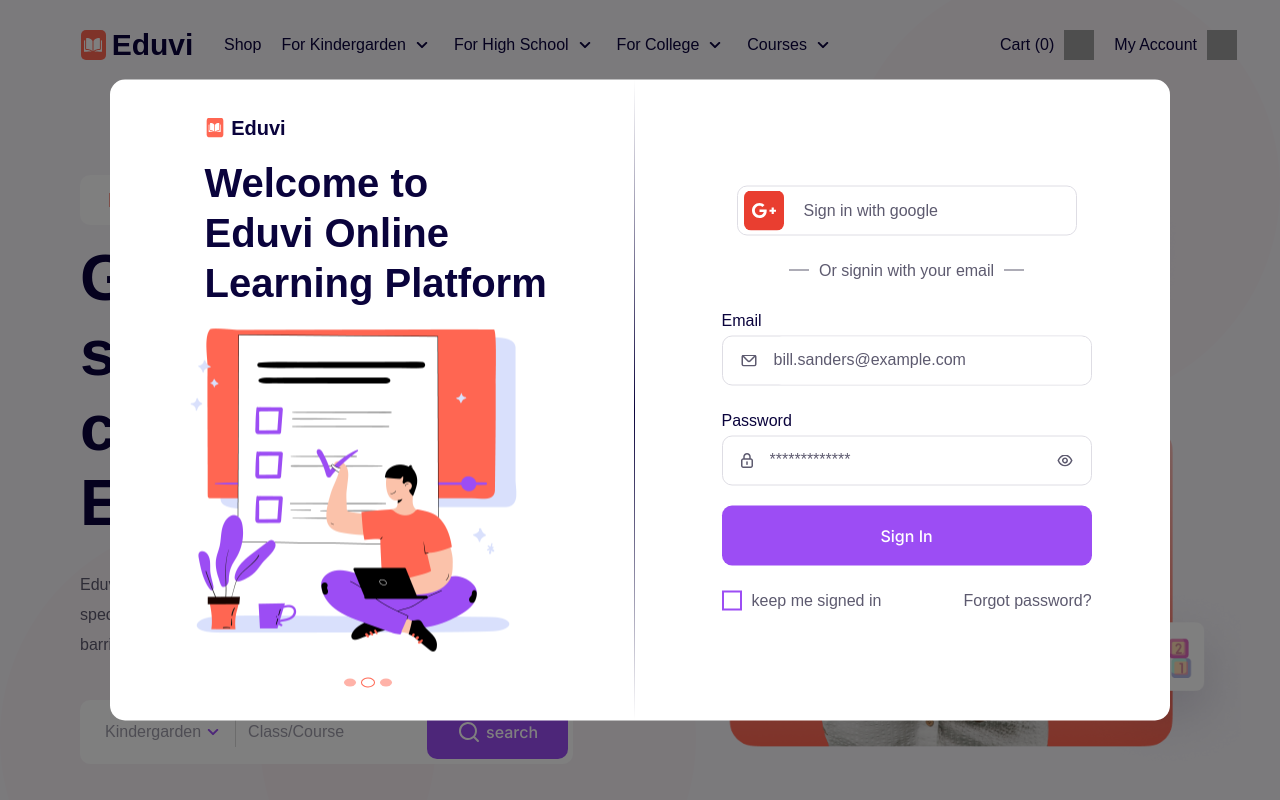
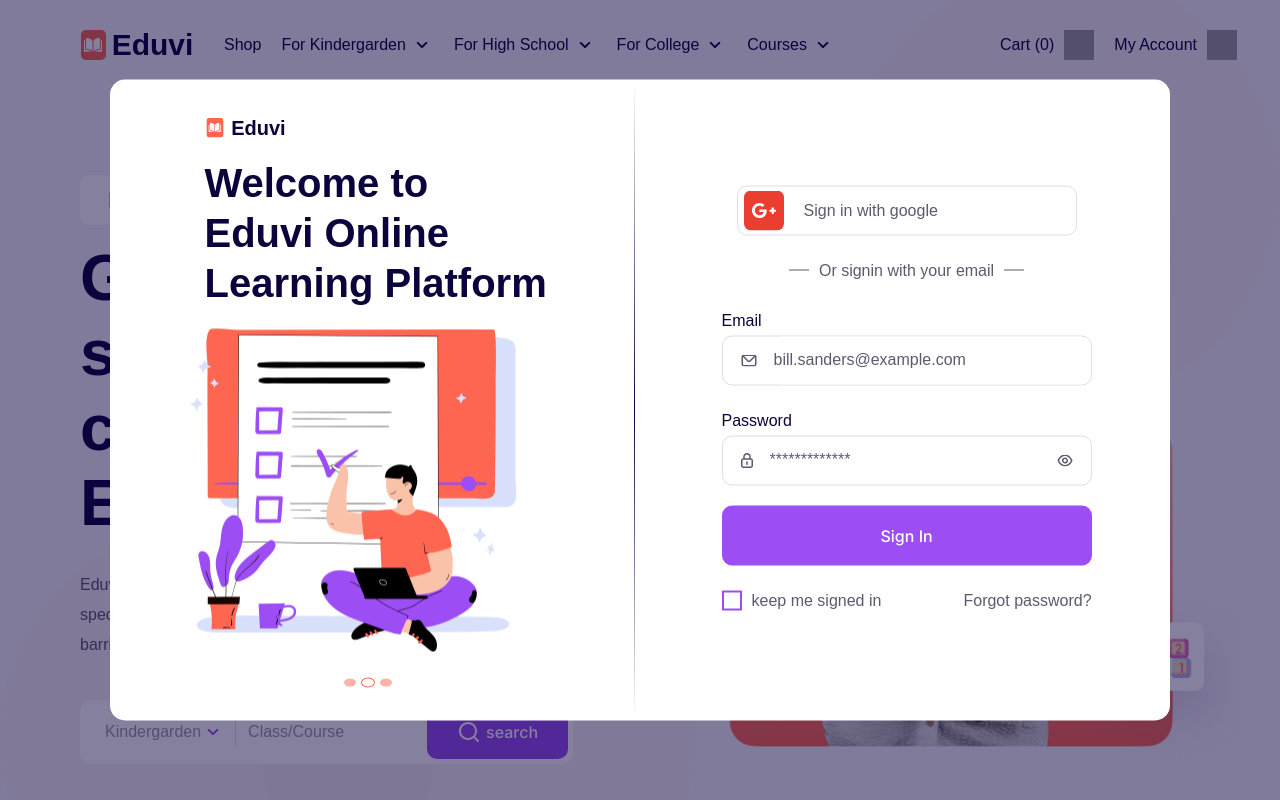
Before and after one commit to sandeshshahi/Eduvi-web, a React (Vite) app: page / in a window 1280 px wide. Both pictures are taken after a click on the element "My Account". Shown: the top 800 px of the page. Built offline with nearby package versions, Linux system fonts and the light colour scheme; grey boxes are pictures that could not be loaded; a web font is replaced by a local one.

Commit message:
Add backDropColor to login modal

```diff
--- a/src/components/loginModal/LoginModal.jsx
+++ b/src/components/loginModal/LoginModal.jsx
@@ -13,6 +13,7 @@ const style = {
   width: "95%",
   maxWidth: "66.25rem",
   bgcolor: "background.paper",
+  // backgroundColor: "rgba(10, 3, 60, 0.5)",
   borderRadius: "0.938rem",
   boxShadow: 30,
   overflowY: "auto",
@@ -28,6 +29,11 @@ const LoginModal = ({ openloginModal, closeloginModal }) => {
         open={openloginModal}
         onClose={() => {
           closeloginModal(false);
+        }}
+        sx={{
+          "& .MuiBackdrop-root": {
+            backgroundColor: "rgba(10, 3, 60, 0.5)", // Adjust the color and opacity here
+          },
         }}
         aria-labelledby="modal-modal-title"
         aria-describedby="modal-modal-description"
```
